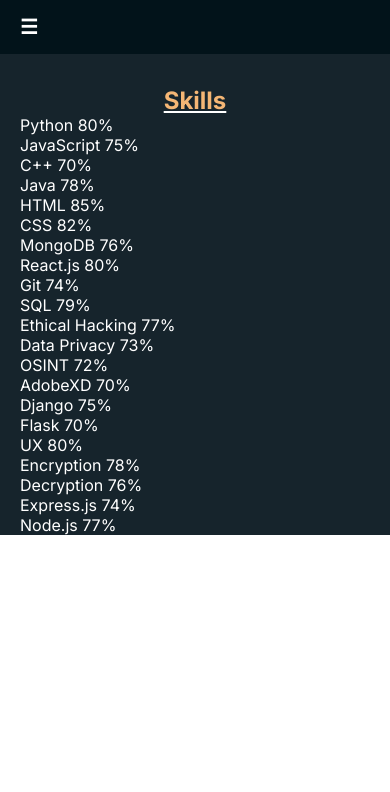
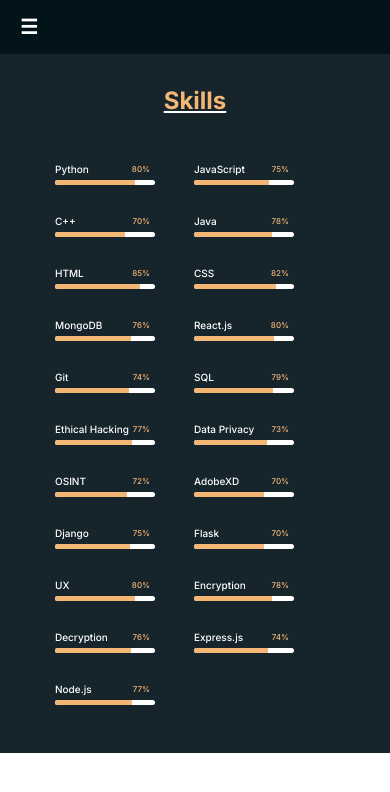
Before and after one commit to kutty023/MyPortfolio, a React (Vite) app in the folder portfolio/: page /skills in a window 390 px wide. Shown: the top 792 px of the page. Built offline with nearby package versions, Linux system fonts and the light colour scheme.

Commit message:
Skills page styling is done

```diff
--- a/portfolio/src/Pages/Skills.jsx
+++ b/portfolio/src/Pages/Skills.jsx
@@ -1,5 +1,5 @@
 import '../Styles/Global.css'
-
+import '../Styles/Skills.css'
 
 const Skills = () => {
   const skillsData = {
--- /dev/null
+++ b/portfolio/src/Styles/Skills.css
@@ -0,0 +1,68 @@
+.skills{
+    width: 100%;
+    /* height: 80vh; */
+    display: flex;
+    flex-direction: column;
+    justify-content: center;
+    align-items: center;
+}
+
+.skills-sec{
+    width: 80%;
+    display: grid;
+    grid-template-columns: repeat(3, 1fr);
+    gap: 30px;
+    padding: 3rem 2rem;
+}
+
+.skill-item {
+    padding: 10px;
+    width: 200px;
+}
+
+.skill-name {
+    display: flex;
+    justify-content: space-between;
+    align-items: center;
+    font-size: 15px;
+    font-weight: 500;
+    padding-right: 5px;
+}
+
+.progress-bar {
+    width: 100%;
+    height: 5px;
+    background: #ffffff;
+    border-radius: 5px;
+    margin-top: 5px;
+    overflow: hidden;
+}
+
+.fill {
+    height: 100%;
+    background: var(--secondary-color);
+}
+
+.skill-level{
+    font-size: 12px;
+    color: var(--secondary-color);
+}
+
+@media (max-width: 768px) {
+    .skills-sec {
+        padding-left: 0;
+        grid-template-columns: repeat(2, 1fr);
+    }
+
+    .skill-name{
+        font-size: 10px;
+    }
+    .skill-level{
+        font-size: 8px;
+    }
+
+    .skill-item{
+        width: 100px;
+        padding: 0;
+    }
+}
```
Also changed, not shown: portfolio/src/Styles/Sills.css (deleted).
